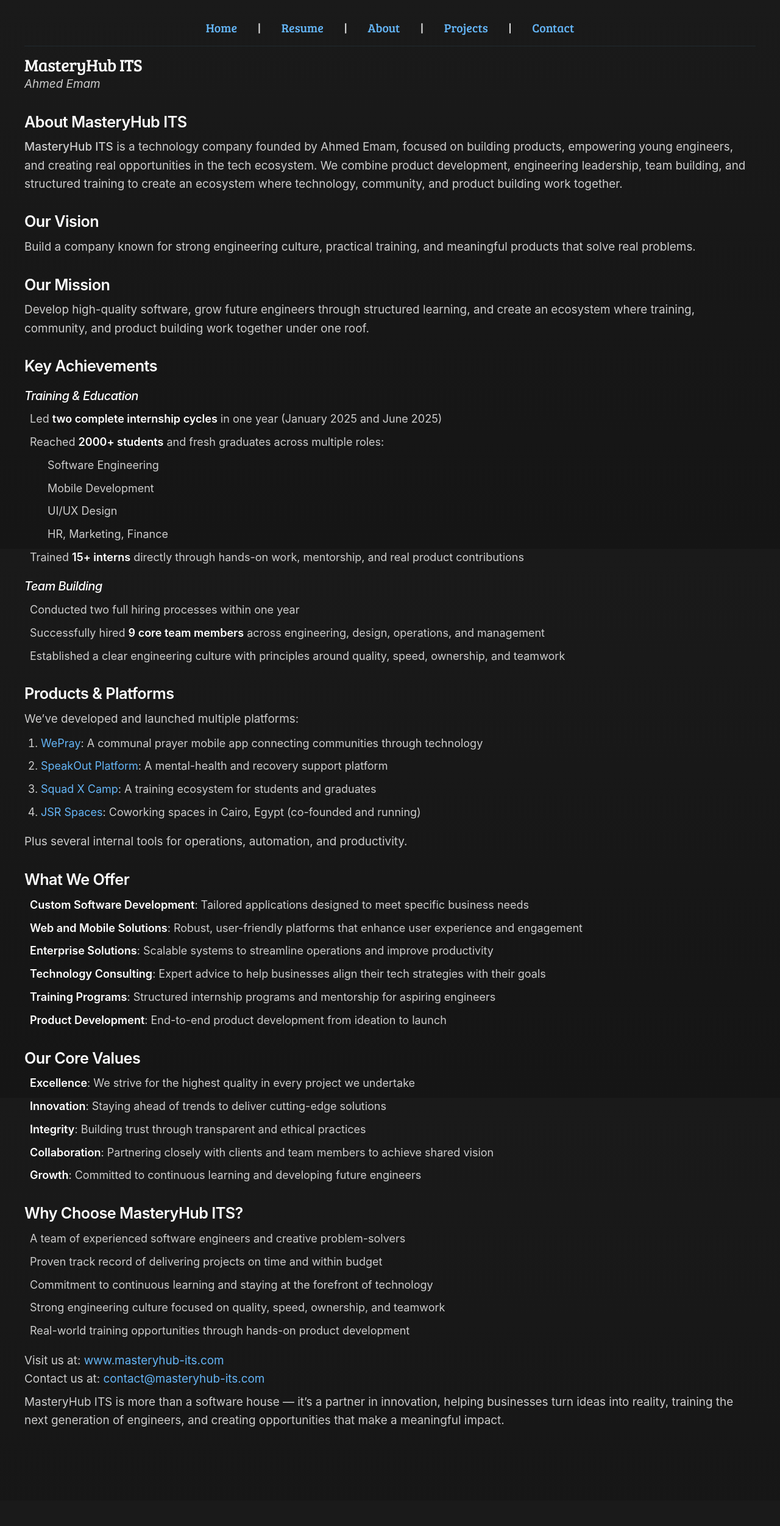
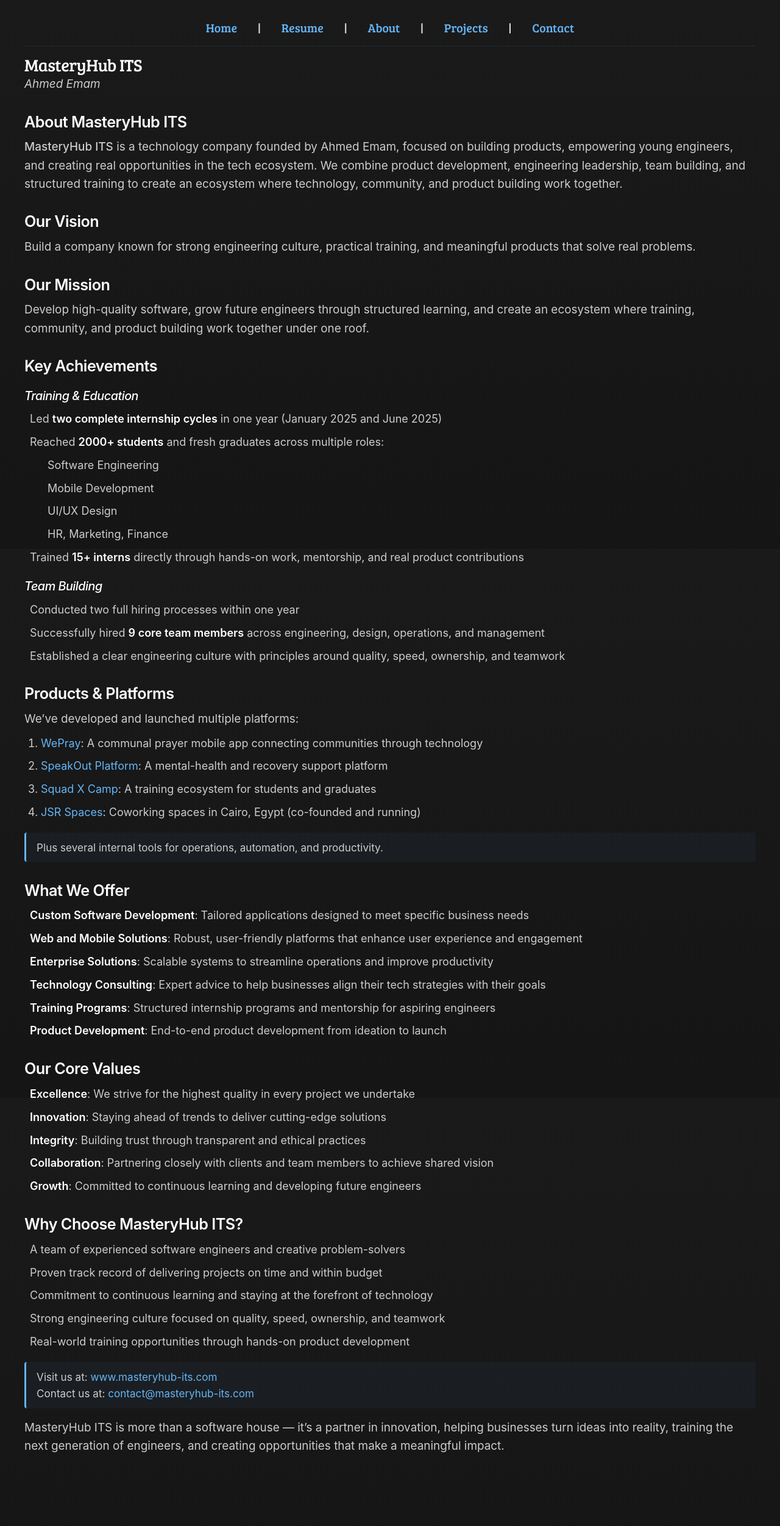
Before and after one commit to ahmedemam/ahmedemam.github.io, a Jekyll site: the page built from _texts/masteryhub-its.md, in a window 1280 px wide. Shown: the whole page at 61% size. Built offline with Jekyll 4.4.1, drawn with Linux system fonts in a browser that asks for light colours; before the commit the page ends 2460 px from its top, so only the background shows below that.

Commit message:
Fix CSS selector compatibility for tech stack styling

```diff
--- a/assets/css/style.scss
+++ b/assets/css/style.scss
@@ -581,8 +581,16 @@ h4 {
     }
   }
 
-  // Style for tech stack sections
-  p:has(strong:contains("Tech Stack")) {
+  // Style for tech stack sections (paragraphs with strong tags after lists)
+  ul + p strong,
+  ol + p strong {
+    color: $link-color;
+    font-weight: 600;
+  }
+
+  // Style paragraphs that likely contain tech stack info
+  ul + p,
+  ol + p {
     margin-top: 0.8em;
     margin-bottom: 1em;
     padding: 0.6em 1em;
@@ -590,11 +598,6 @@ h4 {
     border-left: 3px solid $link-color;
     border-radius: 4px;
     font-size: 0.95em;
-
-    strong {
-      color: $link-color;
-      font-weight: 600;
-    }
   }
 
   // Style for h4 (subsections like "Key Achievements")
```
